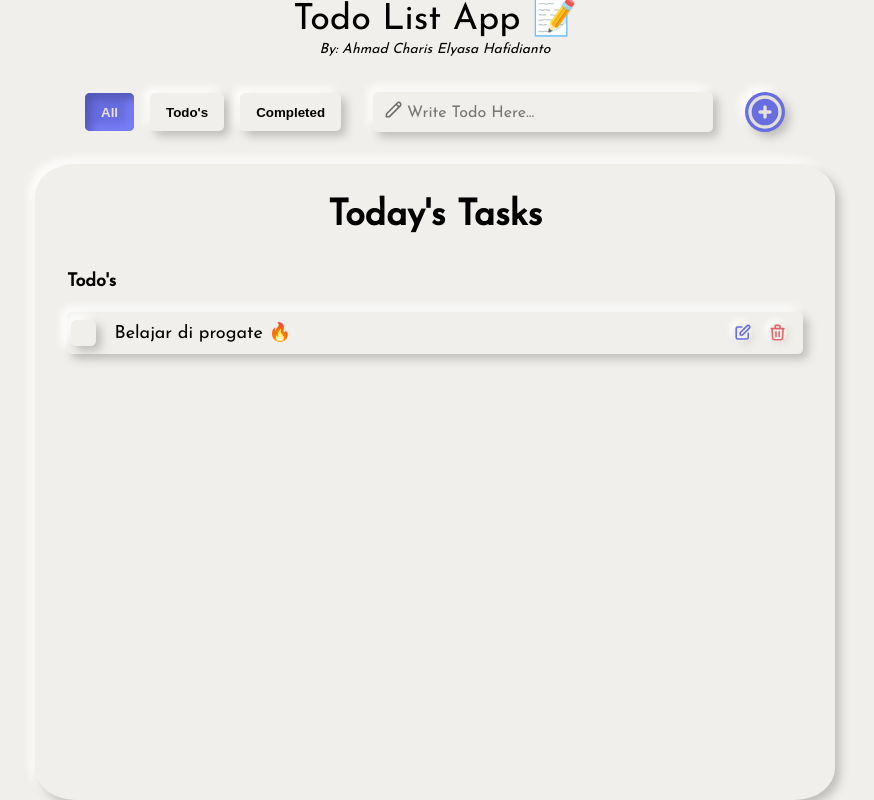
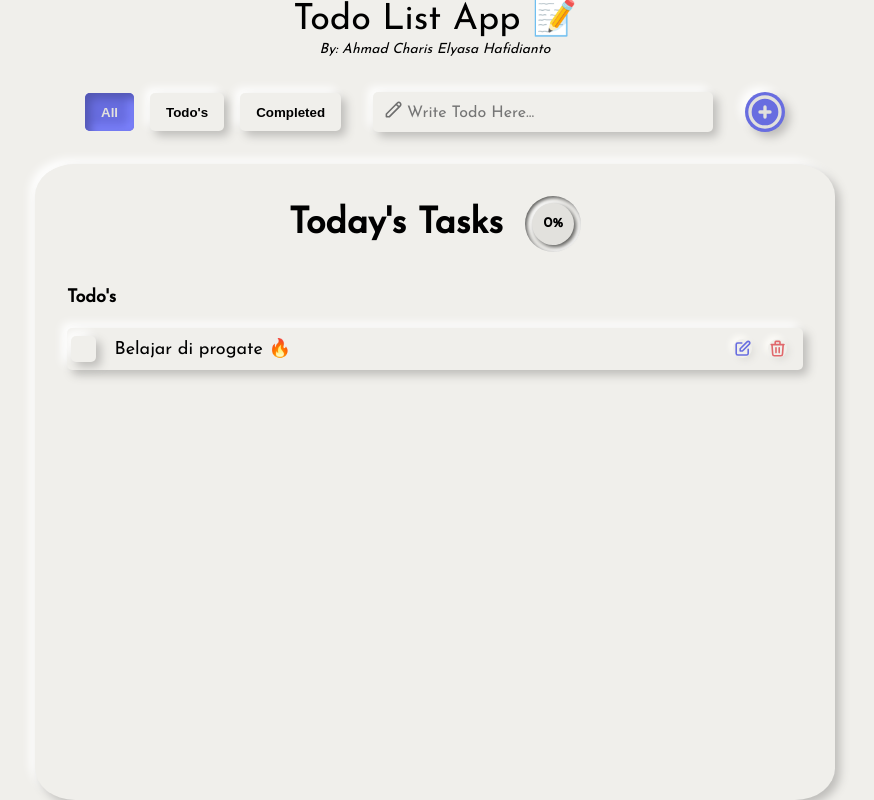
Before and after one commit to Chariselyasa123/Todolist, a React (Create React App) app: page / in a window 1280 px wide. Shown: the whole page, without its empty margins (205-1079 px from the left). Built offline with nearby package versions, Linux system fonts and the light colour scheme.

Commit message:
add progress bar 🔥

```diff
--- a/src/components/Header.js
+++ b/src/components/Header.js
@@ -1,5 +1,6 @@
 import '../styles/Header.css'
 import { useTab } from '../fetures/tab-contex'
+import Progressbar from './partials/Progressbar';
 
 const Header = () => {
     const { tab } = useTab();
@@ -11,6 +12,7 @@ const Header = () => {
                 {tab.tab === 'todo' && "Current Tasks"}
                 {tab.tab === 'completed' && "Completed Tasks"}
             </h1>
+            <Progressbar />
         </div>
     )
 }
--- a/src/components/Title.js
+++ b/src/components/Title.js
@@ -1,5 +1,5 @@
 import '../styles/Title.css'
-import {name} from '../fetures/name'
+import { name } from '../fetures/name'
 
 const Title = () => {
 
--- /dev/null
+++ b/src/components/partials/Progressbar.js
@@ -0,0 +1,53 @@
+import '../../styles/partials/Progressbar.css'
+import { useState, useEffect } from 'react';
+import { useTodo } from '../../fetures/todo-contex';
+
+const Progressbar = () => {
+    const [progress, setprogress] = useState(0);
+    const [circle, setCircle] = useState({})
+    const { todos } = useTodo()
+
+    const getPercentage = () => {
+        const todoCount = todos.length;
+        const doneTodoCount = todos.filter(todo => todo.isDone).length;
+        const progress = Math.round((doneTodoCount / todoCount) * 100);
+        return progress;
+    }
+
+    useEffect(() => {
+        const progress = getPercentage();
+
+        const radius = 24.4;
+        const circumference = Math.PI * (radius * 2);
+        setCircle({
+            ...circle,
+            percentage: progress,
+            circumference: circumference
+        })
+
+        // increase progress bar
+        const timer = setInterval(() => {
+            setprogress(prev => {
+                if (prev >= progress) {
+                    clearInterval(timer);
+                    return progress;
+                } else {
+                    return prev + 1;
+                }
+            });
+        }, todos.length * 10);
+    }, [todos])
+
+    return (
+        <div className="wrapper-progressbar">
+            <div className="circle1">
+                <div className="circle2 text-sm">{progress}%</div>
+            </div>
+            <svg className='circle'>
+                <circle cx="28px" cy="28px" r="24.4px" strokeDasharray={circle.circumference} strokeDashoffset={circle.circumference * (1 - circle.percentage / 100)} />
+            </svg>
+        </div>
+    )
+}
+
+export default Progressbar
--- a/src/styles/Header.css
+++ b/src/styles/Header.css
@@ -1,5 +1,7 @@
 .header{
     display: flex;
     justify-content: center;
+    align-items: center;
     font-weight: 800;
+    gap: 1.4rem
 }
--- /dev/null
+++ b/src/styles/partials/Progressbar.css
@@ -0,0 +1,54 @@
+.wrapper-progressbar{
+    position: relative;
+}
+
+.circle{
+    position: absolute;
+    height: 3.5rem;
+    width: 3.5rem;
+    top: 0;
+    left: 0;
+    transform-origin: center;
+    transform: rotate(-90deg);
+}
+
+.circle circle{
+    height: 3.5rem;
+    width: 3.5rem;
+    fill: none;
+    stroke-width: 7;
+    stroke: rgba(40, 45, 194, 0.7);
+    stroke-linecap: round;
+    transition: stroke-dashoffset 1s ease-in-out;
+}
+
+.circle1{
+    display: flex;
+    align-items: center;
+    justify-content: center;
+    height: 3.5rem;
+    width: 3.5rem;
+    border-radius: 50%;
+    padding: 3%;
+    background: #f0efeb;
+    box-shadow: inset 2px 2px 4px #5a5a58,
+                inset -2px -2px 4px #ffffff;
+}
+
+.circle2{
+    display: flex;
+    align-items: center;
+    justify-content: center;
+    height: 80%;
+    width: 80%;
+    border-radius: 50%;
+    background: #e2e1dd;
+    box-shadow:  2px 2px 4px #5a5a58,
+                -2px -2px 4px #ffffff;
+}
+
+/* @keyframes progress {
+    100% {
+        stroke-dashoffset: 0;
+    }
+ } */
```
